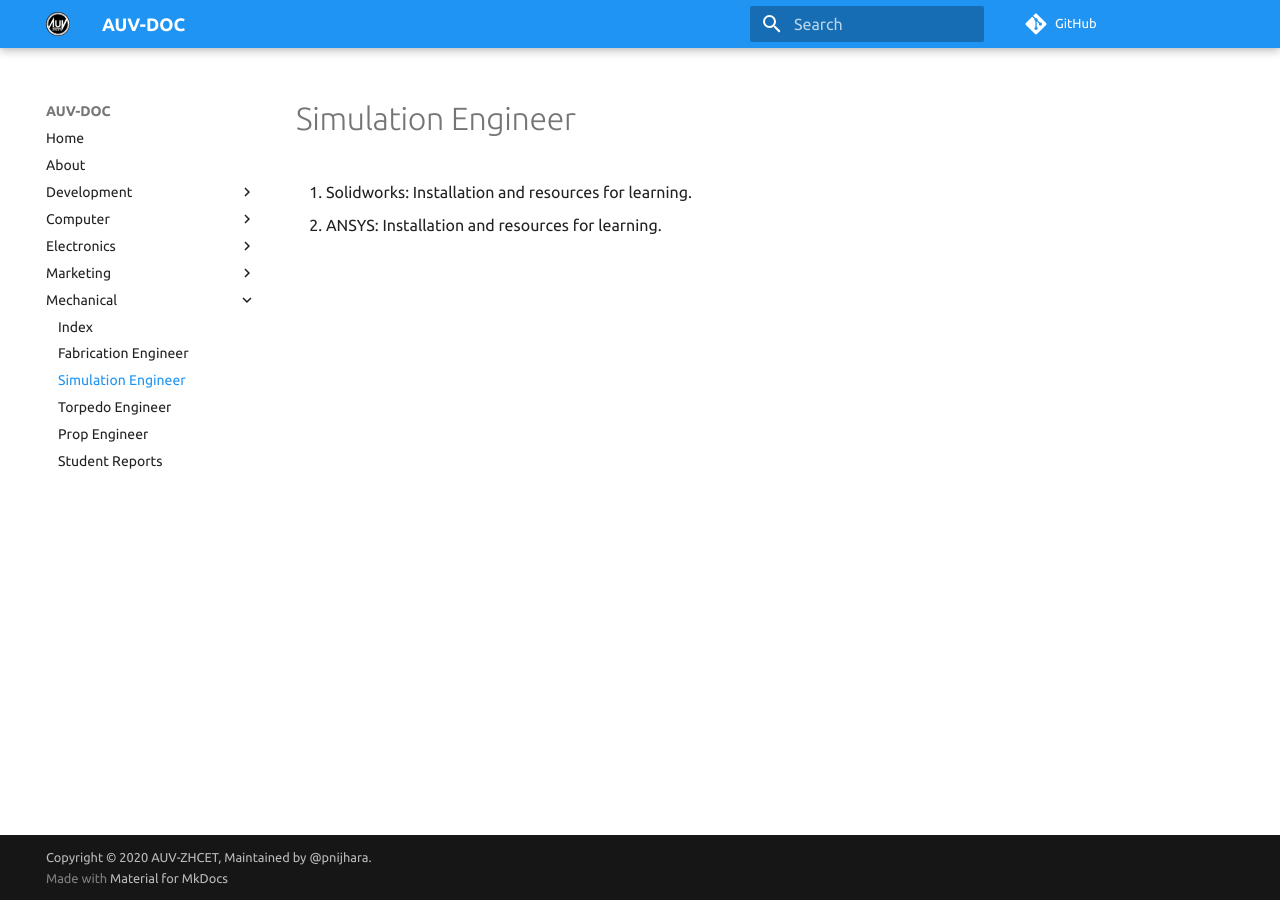
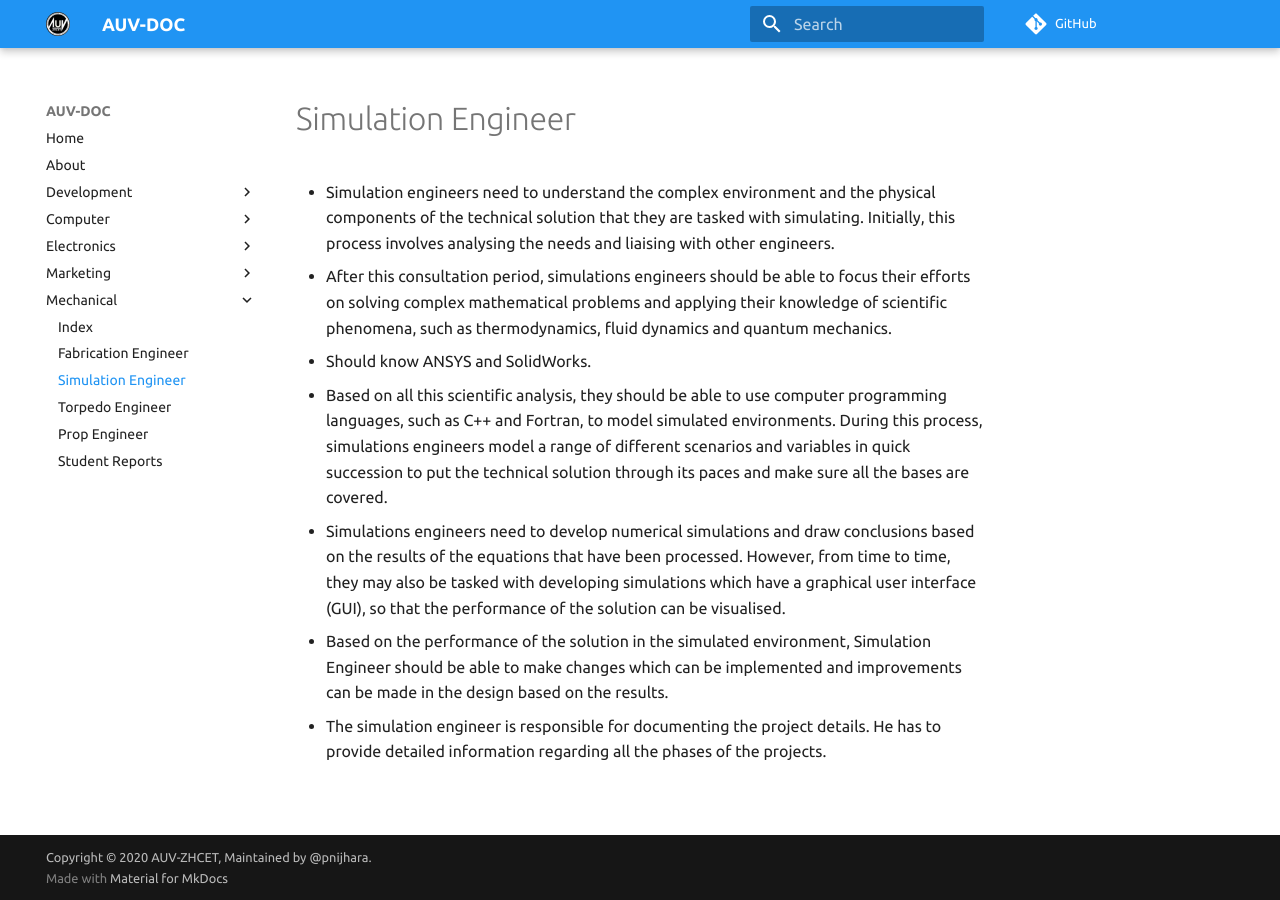
Before and after one commit to auvzhcet/Documentation, an MkDocs documentation site: the page built from docs/mechanical/simulation_Engineer.md, in a window 1280 px wide. Built offline with MkDocs 1.6.1 and Material for MkDocs 9.7.7, drawn with Linux system fonts in a browser that asks for light colours; comment, search, counter and statistics services are not loaded.

Commit message:
Update simulation_Engineer.md

```diff
--- a/docs/mechanical/simulation_Engineer.md
+++ b/docs/mechanical/simulation_Engineer.md
@@ -1,4 +1,13 @@
-# Simulation Engineer
+---
+title: Role of Simulation Engineer
+author: Shubham Singh
+email: shubhamsingh2454@gmail.com
+---
 
-1. Solidworks: Installation and resources for learning.
-2. ANSYS: Installation and resources for learning.
+- Simulation engineers need to understand the complex environment and the physical components of the technical solution that they are tasked with simulating. Initially, this process involves analysing the needs and liaising with other engineers.
+- After this consultation period, simulations engineers should be able to focus their efforts on solving complex mathematical problems and applying their knowledge of scientific phenomena, such as thermodynamics, fluid dynamics and quantum mechanics.
+- Should know ANSYS and SolidWorks.
+- Based on all this scientific analysis, they should be able to use computer programming languages, such as C++ and Fortran, to model simulated environments. During this process, simulations engineers model a range of different scenarios and variables in quick succession to put the technical solution through its paces and make sure all the bases are covered.
+- Simulations engineers need to develop numerical simulations and draw conclusions based on the results of the equations that have been processed. However, from time to time, they may also be tasked with developing simulations which have a graphical user interface (GUI), so that the performance of the solution can be visualised.
+- Based on the performance of the solution in the simulated environment, Simulation Engineer should be able to make changes which can be implemented and improvements can be made in the design based on the results.
+- The simulation engineer is responsible for documenting the project details. He has to provide detailed information regarding all the phases of the projects.
```
